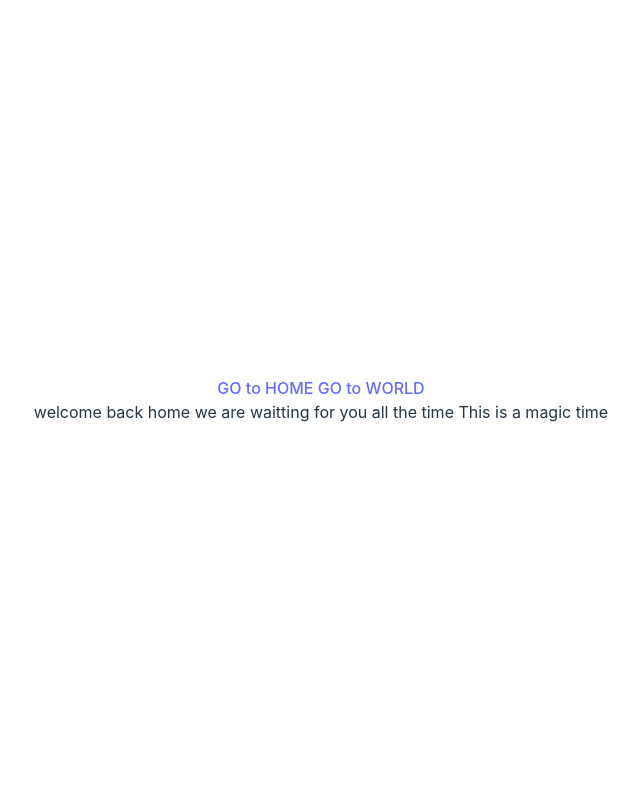
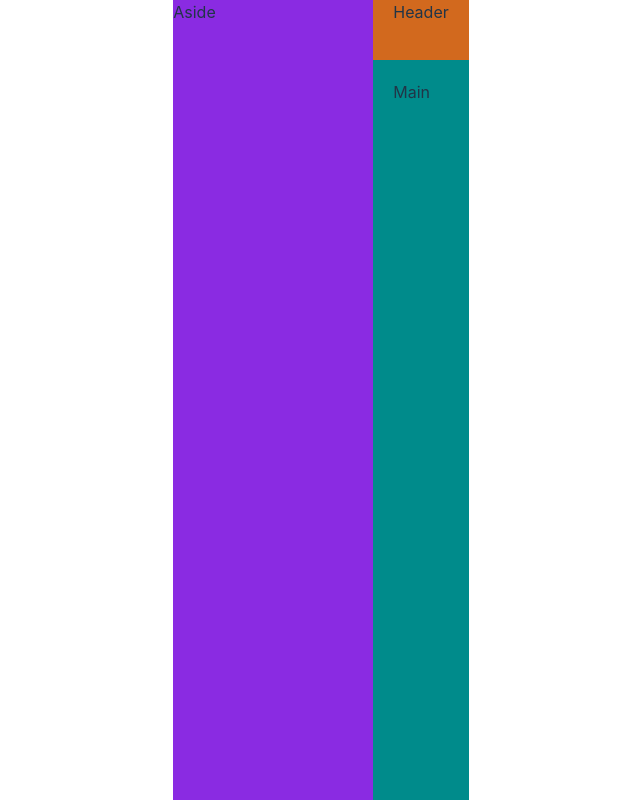
Before and after one commit to BrazerLiang/gymbackmanagement, a Vue app: page /home in a window 1280 px wide. Shown: the whole page, without its empty margins (319-959 px from the left). Built offline with nearby package versions, Linux system fonts and the light colour scheme.

Commit message:
[ADD]基本布局设置

```diff
--- a/index.html
+++ b/index.html
@@ -1,13 +1,21 @@
-<!DOCTYPE html>
 <html lang="en">
   <head>
     <meta charset="UTF-8" />
-    <link rel="icon" type="image/svg+xml" href="/vite.svg" />
+    <link rel="icon" href="/favicon.ico" />
     <meta name="viewport" content="width=device-width, initial-scale=1.0" />
-    <title>Vite + Vue + TS</title>
+    <title>Vite App</title>
   </head>
   <body>
     <div id="app"></div>
     <script type="module" src="/src/main.ts"></script>
   </body>
 </html>
+<style lang="scss">
+  html,body,#app{
+    padding: 0px;
+    margin: 0px;
+    height: 100%;
+    box-sizing: border-box;
+    /* display: block; */
+  }
+</style>
--- a/package.json
+++ b/package.json
@@ -9,7 +9,12 @@
     "preview": "vite preview"
   },
   "dependencies": {
+    "@element-plus/icons-vue": "^2.0.10",
+    "element-plus": "^2.2.16",
+    "eslint": "^8.27.0",
     "pinia": "^2.0.23",
+    "sass": "^1.56.1",
+    "scss": "^0.2.4",
     "vue": "^3.2.41",
     "vue-router": "^4.1.6"
   },
--- a/src/App.vue
+++ b/src/App.vue
@@ -1,28 +1,7 @@
-<script setup lang="ts">
-// This starter template is using Vue 3 <script setup> SFCs
-// Check out https://vuejs.org/api/sfc-script-setup.html#script-setup
-import HelloWorld from './components/HelloWorld.vue'
-</script>
 
 <template>
-  <div>
-    <router-link to="/home">GO to HOME </router-link>
-    <router-link to="/world">GO to WORLD</router-link>
-    <router-view></router-view>
-  </div>
-  <!-- <HelloWorld msg="Vite + Vue" /> -->
+    <router-view/>
 </template>
 
-<style scoped>
-.logo {
-  height: 6em;
-  padding: 1.5em;
-  will-change: filter;
-}
-.logo:hover {
-  filter: drop-shadow(0 0 2em #646cffaa);
-}
-.logo.vue:hover {
-  filter: drop-shadow(0 0 2em #42b883aa);
-}
+<style lang="scss">
 </style>
--- a/src/components/HelloWorld.vue
+++ /dev/null
@@ -1,38 +0,0 @@
-<script setup lang="ts">
-import { ref } from 'vue'
-
-defineProps<{ msg: string }>()
-
-const count = ref(0)
-</script>
-
-<template>
-  <h1>{{ msg }}</h1>
-
-  <div class="card">
-    <button type="button" @click="count++">count is {{ count }}</button>
-    <p>
-      Edit
-      <code>components/HelloWorld.vue</code> to test HMR
-    </p>
-  </div>
-
-  <p>
-    Check out
-    <a href="https://vuejs.org/guide/quick-start.html#local" target="_blank"
-      >create-vue</a
-    >, the official Vue + Vite starter
-  </p>
-  <p>
-    Install
-    <a href="https://github.com/johnsoncodehk/volar" target="_blank">Volar</a>
-    in your IDE for a better DX
-  </p>
-  <p class="read-the-docs">Click on the Vite and Vue logos to learn more</p>
-</template>
-
-<style scoped>
-.read-the-docs {
-  color: #888;
-}
-</style>
--- a/src/components/HomeView.vue
+++ b/src/components/HomeView.vue
@@ -1,7 +1,32 @@
 <template>
-    <div>
-        welcome back home
-        we are waitting for you all the time
-        This is a magic time
-    </div>
+       <el-row>
+           <el-col>HOME</el-col>
+           <el-col>MY</el-col>
+           <el-col>LOVE</el-col>
+           <el-col>{{ counter }}</el-col>
+       </el-row>
+  <el-row>
+    <el-button :icon="Search" circle />
+    <el-button type="primary" :icon="Edit" circle />
+    <el-button type="success" :icon="Check" circle />
+    <el-button type="info" :icon="Message" circle />
+    <el-button type="warning" :icon="Star" circle />
+    <el-button type="danger" :icon="Delete" circle />
+  </el-row>
 </template>
+<script lang="ts" setup>
+import { onMounted } from 'vue'
+import { ref } from 'vue'
+import {
+  Check,
+  Delete,
+  Edit,
+  Message,
+  Search,
+  Star,
+} from '@element-plus/icons-vue'
+import { useCounterStore } from '@/store/useCounter'
+const { counter, increment } = useCounterStore()
+// setInterval(increment,200)
+// console.log(counter)
+</script>
--- /dev/null
+++ b/src/layout/Index.vue
@@ -0,0 +1,23 @@
+<template>
+  <el-container class="layout">
+    <el-aside width="200px" class="asside">Aside</el-aside>
+    <el-container>
+      <el-header class="header">Header</el-header>
+      <el-main class="main">Main</el-main>
+    </el-container>
+  </el-container>
+</template>
+<style lang="scss">
+.layout {
+  height: 100%;
+  .asside {
+    background-color: blueviolet;
+  }
+  .header {
+    background-color: chocolate;
+  }
+  .main {
+    background-color: darkcyan;
+  }
+}
+</style>
--- a/src/main.ts
+++ b/src/main.ts
@@ -1,7 +1,17 @@
 import { createApp } from 'vue'
 import './style.css'
 import App from './App.vue'
-import router from '@/router/index'
+import router from '@/router'
+import ElementPlus from 'element-plus'
+import 'element-plus/dist/index.css'
+import * as ElementPlusIconsVue from '@element-plus/icons-vue'
+//引入Pinia构造函数
+import { createPinia } from 'pinia'
+// 实例化 Pinia
+const pinia = createPinia()
 const app = createApp(App)
-app.use(router)
+app.use(ElementPlus).use(router).use(pinia)
+for (const [key, component] of Object.entries(ElementPlusIconsVue)) {
+    app.component(key, component)
+}
 app.mount('#app')
--- a/src/router/index.ts
+++ b/src/router/index.ts
@@ -1,15 +1,16 @@
 import { createRouter, createWebHistory, RouteRecordRaw } from 'vue-router'
-import { computed } from 'vue'
+// import Layout from '@/layout/Index.vue'
+
 const routes: Array<RouteRecordRaw> = [
   {
     path: '/home',
     name: 'Home',
-    component: () => import('@/components/HomeView.vue')
+    component: () => import ('@/layout/Index.vue')
   },
   {
-    path: '/world',
-    name: 'World',
-    component: () => import('@/components/HelloWorld.vue')
+    path: '/homepage',
+    name: 'HomePage',
+    component: () => import ('@/components/HomeView.vue')
   }
 ]
 
--- /dev/null
+++ b/src/store/useCounter.ts
@@ -0,0 +1,9 @@
+import { defineStore } from "pinia";
+import { ref } from 'vue'
+export const useCounterStore = defineStore('Counter',()=>{
+    const counter = ref(0)
+    function increment() {
+        counter.value++
+    }
+    return { counter, increment }
+})
--- a/src/style.css
+++ b/src/style.css
@@ -26,7 +26,7 @@ a:hover {
 
 body {
   margin: 0;
-  display: flex;
+  display: block;
   place-items: center;
   min-width: 320px;
   min-height: 100vh;
@@ -61,10 +61,10 @@ button:focus-visible {
 }
 
 #app {
-  max-width: 1280px;
   margin: 0 auto;
   padding: 2rem;
-  text-align: center;
+  /* text-align: center; */
+  /* display: block; */
 }
 
 @media (prefers-color-scheme: light) {
```
Also changed, not shown: 1 other file (tests, documents, lock files or other folders).
